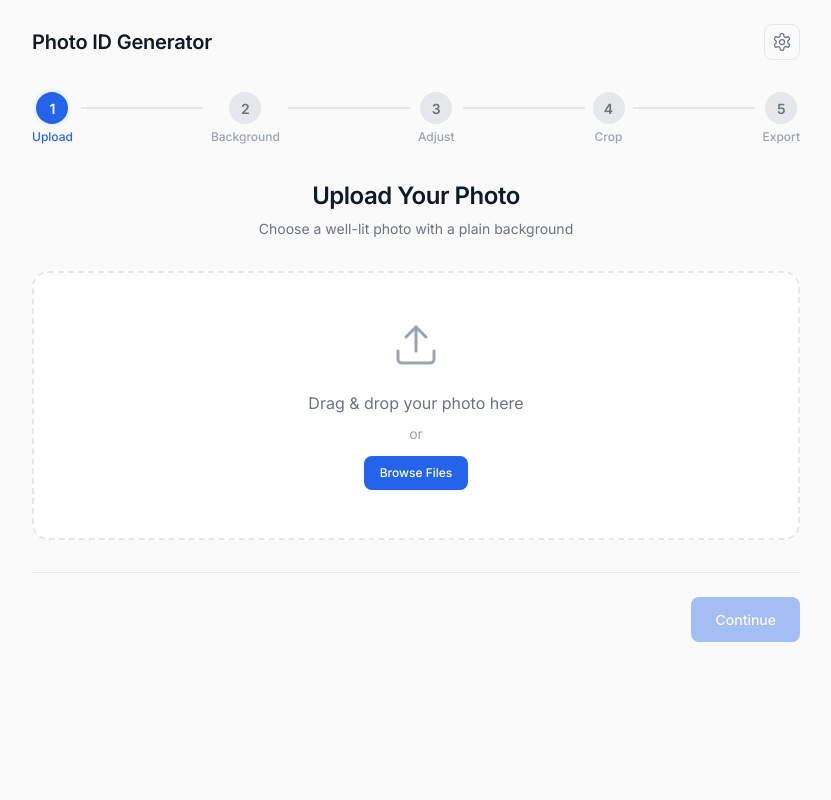
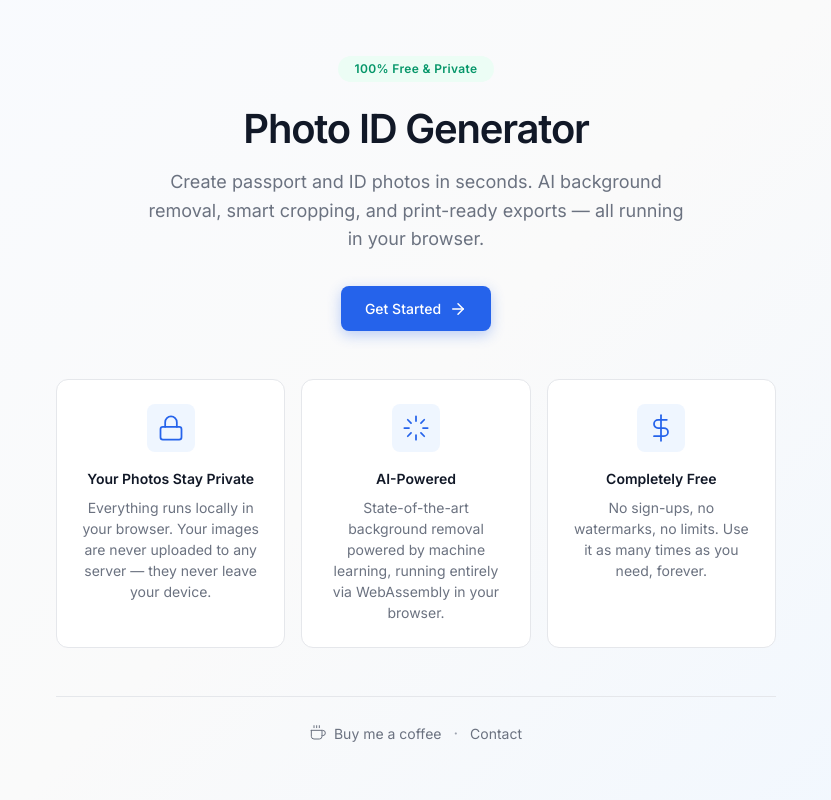
Before and after one commit to christophorusdou/id-photo-editor, a Flask app: page / in a window 1280 px wide. Shown: the whole page, without its empty margins (224-1055 px from the left). Run offline with Flask 3, Linux system fonts and the light colour scheme; some libraries are stand-ins or nearby versions.

Commit message:
Add SEO metadata, social sharing, and landing page integration
Add meta description, canonical URL, Open Graph and Twitter Card tags,
JSON-LD structured data (WebApplication), SVG favicon, web app manifest,
robots.txt, sitemap.xml, and a generated 1200x630 OG preview image.
Wire up landing page show/hide and its styles.

Co-Authored-By: Claude Opus 4.6 <noreply@anthropic.com>

```diff
--- a/index.html
+++ b/index.html
@@ -3,7 +3,57 @@
     <head>
         <meta charset="UTF-8" />
         <meta name="viewport" content="width=device-width, initial-scale=1.0" />
-        <title>Photo ID Generator</title>
+        <title>Photo ID Generator — Free Passport & ID Photos in Seconds</title>
+        <meta name="description" content="Create passport and ID photos instantly. AI-powered background removal, smart cropping, and print-ready 4x6 layouts — 100% free, private, and runs entirely in your browser." />
+        <link rel="canonical" href="https://id-photo-editor.cdrift.com/" />
+        <meta name="robots" content="index, follow" />
+
+        <!-- Open Graph -->
+        <meta property="og:type" content="website" />
+        <meta property="og:title" content="Photo ID Generator — Free Passport & ID Photos" />
+        <meta property="og:description" content="Create passport and ID photos instantly. AI background removal, smart cropping, and print-ready exports — 100% free and private." />
+        <meta property="og:url" content="https://id-photo-editor.cdrift.com/" />
+        <meta property="og:site_name" content="Photo ID Generator" />
+        <meta property="og:image" content="https://id-photo-editor.cdrift.com/og-image.png" />
+        <meta property="og:image:width" content="1200" />
+        <meta property="og:image:height" content="630" />
+
+        <!-- Twitter Card -->
+        <meta name="twitter:card" content="summary_large_image" />
+        <meta name="twitter:title" content="Photo ID Generator — Free Passport & ID Photos" />
+        <meta name="twitter:description" content="Create passport and ID photos instantly. AI background removal, smart cropping, and print-ready exports — 100% free and private." />
+        <meta name="twitter:image" content="https://id-photo-editor.cdrift.com/og-image.png" />
+
+        <!-- Theme & Icons -->
+        <meta name="theme-color" content="#2563eb" />
+        <link rel="icon" type="image/svg+xml" href="/favicon.svg" />
+        <link rel="manifest" href="/manifest.json" />
+
+        <!-- Structured Data -->
+        <script type="application/ld+json">
+        {
+            "@context": "https://schema.org",
+            "@type": "WebApplication",
+            "name": "Photo ID Generator",
+            "url": "https://id-photo-editor.cdrift.com/",
+            "description": "Create passport and ID photos in seconds. AI-powered background removal, smart cropping, and print-ready 4x6 layouts — runs entirely in your browser.",
+            "applicationCategory": "PhotographyApplication",
+            "operatingSystem": "Any (browser-based)",
+            "offers": {
+                "@type": "Offer",
+                "price": "0",
+                "priceCurrency": "USD"
+            },
+            "featureList": [
+                "AI background removal",
+                "Smart cropping with presets",
+                "4x6 print layout generation",
+                "300 DPI export",
+                "100% client-side processing"
+            ]
+        }
+        </script>
+
         <link
             rel="stylesheet"
             href="https://cdnjs.cloudflare.com/ajax/libs/cropperjs/1.5.12/cropper.min.css"
@@ -15,7 +65,58 @@
         <link rel="stylesheet" href="static/style.css" />
     </head>
     <body>
-        <div class="app-shell">
+        <!-- Landing Page -->
+        <div class="landing" id="landing">
+            <div class="landing-inner">
+                <div class="landing-hero">
+                    <div class="landing-badge">100% Free &amp; Private</div>
+                    <h1 class="landing-title">Photo ID Generator</h1>
+                    <p class="landing-tagline">Create passport and ID photos in seconds. AI background removal, smart cropping, and print-ready exports &mdash; all running in your browser.</p>
+                    <button class="btn-primary landing-cta" id="get-started" type="button">
+                        Get Started
+                        <svg width="18" height="18" viewBox="0 0 24 24" fill="none" stroke="currentColor" stroke-width="2" stroke-linecap="round" stroke-linejoin="round"><line x1="5" y1="12" x2="19" y2="12"/><polyline points="12 5 19 12 12 19"/></svg>
+                    </button>
+                </div>
+
+                <div class="landing-features">
+                    <div class="feature-card">
+                        <div class="feature-icon">
+                            <svg width="28" height="28" viewBox="0 0 24 24" fill="none" stroke="currentColor" stroke-width="1.5" stroke-linecap="round" stroke-linejoin="round"><rect x="3" y="11" width="18" height="11" rx="2" ry="2"/><path d="M7 11V7a5 5 0 0 1 10 0v4"/></svg>
+                        </div>
+                        <h3>Your Photos Stay Private</h3>
+                        <p>Everything runs locally in your browser. Your images are never uploaded to any server &mdash; they never leave your device.</p>
+                    </div>
+                    <div class="feature-card">
+                        <div class="feature-icon">
+                            <svg width="28" height="28" viewBox="0 0 24 24" fill="none" stroke="currentColor" stroke-width="1.5" stroke-linecap="round" stroke-linejoin="round"><path d="M12 2v4m0 12v4M4.93 4.93l2.83 2.83m8.48 8.48l2.83 2.83M2 12h4m12 0h4M4.93 19.07l2.83-2.83m8.48-8.48l2.83-2.83"/></svg>
+                        </div>
+                        <h3>AI-Powered</h3>
+                        <p>State-of-the-art background removal powered by machine learning, running entirely via WebAssembly in your browser.</p>
+                    </div>
+                    <div class="feature-card">
+                        <div class="feature-icon">
+                            <svg width="28" height="28" viewBox="0 0 24 24" fill="none" stroke="currentColor" stroke-width="1.5" stroke-linecap="round" stroke-linejoin="round"><line x1="12" y1="1" x2="12" y2="23"/><path d="M17 5H9.5a3.5 3.5 0 0 0 0 7h5a3.5 3.5 0 0 1 0 7H6"/></svg>
+                        </div>
+                        <h3>Completely Free</h3>
+                        <p>No sign-ups, no watermarks, no limits. Use it as many times as you need, forever.</p>
+                    </div>
+                </div>
+
+                <footer class="landing-footer">
+                    <div class="landing-footer-links">
+                        <a href="https://buymeacoffee.com/cdrift77" target="_blank" rel="noopener" class="footer-link coffee-link">
+                            <svg width="16" height="16" viewBox="0 0 24 24" fill="none" stroke="currentColor" stroke-width="1.5" stroke-linecap="round" stroke-linejoin="round"><path d="M18 8h1a4 4 0 0 1 0 8h-1"/><path d="M2 8h16v9a4 4 0 0 1-4 4H6a4 4 0 0 1-4-4V8z"/><line x1="6" y1="1" x2="6" y2="4"/><line x1="10" y1="1" x2="10" y2="4"/><line x1="14" y1="1" x2="14" y2="4"/></svg>
+                            Buy me a coffee
+                        </a>
+                        <span class="footer-sep">&middot;</span>
+                        <a href="https://cdrift77.com" target="_blank" rel="noopener" class="footer-link">Contact</a>
+                    </div>
+                </footer>
+            </div>
+        </div>
+
+        <!-- App (hidden until Get Started) -->
+        <div class="app-shell hidden" id="app-shell">
             <header class="app-header">
                 <h1 class="app-title">Photo ID Generator</h1>
                 <button class="btn-icon" id="settings-toggle" aria-label="Settings">
@@ -266,7 +367,7 @@
                     </div>
                 </div>
             </div>
-        </div>
+        </div> <!-- /app-shell -->
 
         <script src="https://cdnjs.cloudflare.com/ajax/libs/cropperjs/1.5.12/cropper.min.js"></script>
         <script type="module" src="static/app.js"></script>
--- /dev/null
+++ b/robots.txt
@@ -0,0 +1,5 @@
+User-agent: *
+Allow: /
+Disallow: /static/worker.js
+
+Sitemap: https://id-photo-editor.cdrift.com/sitemap.xml
--- a/static/app.js
+++ b/static/app.js
@@ -48,6 +48,9 @@ let lastBlobUrl = null;
 const $ = (id) => document.getElementById(id);
 
 const dom = {
+    landing: $("landing"),
+    appShell: $("app-shell"),
+    getStarted: $("get-started"),
     stepProgress: $("step-progress"),
 
     statusToast: $("status-toast"),
@@ -969,6 +972,11 @@ function attachEventListeners() {
 // ---------------------------------------------------------------------------
 // Initialization
 // ---------------------------------------------------------------------------
+dom.getStarted.addEventListener("click", () => {
+    dom.landing.classList.add("hidden");
+    dom.appShell.classList.remove("hidden");
+});
+
 setupDropZone();
 attachEventListeners();
 updateProgressIndicator();
--- a/static/style.css
+++ b/static/style.css
@@ -84,6 +84,160 @@ img {
 
 .hidden {
     display: none !important;
+}
+
+/* ---------------------------------------------------------------------------
+   Landing Page
+   --------------------------------------------------------------------------- */
+.landing {
+    min-height: 100vh;
+    display: flex;
+    align-items: center;
+    justify-content: center;
+    background: linear-gradient(135deg, #f8faff 0%, var(--color-bg) 50%, #f0f7ff 100%);
+    padding: var(--sp-6) var(--sp-4);
+}
+
+.landing-inner {
+    max-width: 720px;
+    width: 100%;
+}
+
+.landing-hero {
+    text-align: center;
+    margin-bottom: var(--sp-12);
+}
+
+.landing-badge {
+    display: inline-block;
+    padding: var(--sp-1) var(--sp-4);
+    background-color: var(--color-success-light);
+    color: var(--color-success);
+    font-size: var(--text-xs);
+    font-weight: 600;
+    border-radius: var(--radius-full);
+    letter-spacing: 0.03em;
+    margin-bottom: var(--sp-6);
+}
+
+.landing-title {
+    font-size: 2.5rem;
+    font-weight: 700;
+    color: var(--color-text);
+    letter-spacing: -0.03em;
+    line-height: 1.15;
+    margin-bottom: var(--sp-4);
+}
+
+.landing-tagline {
+    font-size: var(--text-lg);
+    color: var(--color-text-secondary);
+    line-height: 1.6;
+    max-width: 540px;
+    margin: 0 auto var(--sp-8);
+}
+
+.landing-cta {
+    padding: var(--sp-4) var(--sp-8);
+    font-size: var(--text-base);
+    font-weight: 600;
+    border-radius: var(--radius-lg);
+    box-shadow: 0 4px 14px rgba(37, 99, 235, 0.3);
+    transition: all var(--ease-base);
+}
+
+.landing-cta:hover {
+    box-shadow: 0 6px 20px rgba(37, 99, 235, 0.4);
+    transform: translateY(-1px);
+}
+
+.landing-cta svg {
+    transition: transform var(--ease-base);
+}
+
+.landing-cta:hover svg {
+    transform: translateX(3px);
+}
+
+.landing-features {
+    display: grid;
+    grid-template-columns: repeat(3, 1fr);
+    gap: var(--sp-4);
+    margin-bottom: var(--sp-12);
+}
+
+.feature-card {
+    background-color: var(--color-surface);
+    border: 1px solid var(--color-border);
+    border-radius: var(--radius-lg);
+    padding: var(--sp-6);
+    text-align: center;
+    transition: border-color var(--ease-base), box-shadow var(--ease-base);
+}
+
+.feature-card:hover {
+    border-color: var(--color-primary);
+    box-shadow: var(--shadow-md);
+}
+
+.feature-icon {
+    display: inline-flex;
+    align-items: center;
+    justify-content: center;
+    width: 48px;
+    height: 48px;
+    background-color: var(--color-primary-light);
+    color: var(--color-primary);
+    border-radius: var(--radius-md);
+    margin-bottom: var(--sp-4);
+}
+
+.feature-card h3 {
+    font-size: var(--text-sm);
+    font-weight: 600;
+    color: var(--color-text);
+    margin-bottom: var(--sp-2);
+}
+
+.feature-card p {
+    font-size: var(--text-sm);
+    color: var(--color-text-secondary);
+    line-height: 1.5;
+}
+
+.landing-footer {
+    text-align: center;
+    padding-top: var(--sp-6);
+    border-top: 1px solid var(--color-border);
+}
+
+.landing-footer-links {
+    display: flex;
+    align-items: center;
+    justify-content: center;
+    gap: var(--sp-3);
+}
+
+.footer-link {
+    display: inline-flex;
+    align-items: center;
+    gap: var(--sp-2);
+    font-size: var(--text-sm);
+    color: var(--color-text-secondary);
+    text-decoration: none;
+    transition: color var(--ease-fast);
+}
+
+.footer-link:hover {
+    color: var(--color-primary);
+}
+
+.coffee-link:hover {
+    color: #ff813f;
+}
+
+.footer-sep {
+    color: var(--color-text-tertiary);
 }
 
 /* ---------------------------------------------------------------------------
@@ -867,6 +1021,15 @@ img {
    Responsive: Tablet
    --------------------------------------------------------------------------- */
 @media (max-width: 768px) {
+    .landing-title {
+        font-size: 2rem;
+    }
+
+    .landing-features {
+        grid-template-columns: 1fr;
+        gap: var(--sp-3);
+    }
+
     .before-after {
         grid-template-columns: 1fr;
     }
@@ -897,6 +1060,14 @@ img {
    Responsive: Mobile
    --------------------------------------------------------------------------- */
 @media (max-width: 480px) {
+    .landing-title {
+        font-size: 1.75rem;
+    }
+
+    .landing-tagline {
+        font-size: var(--text-base);
+    }
+
     .app-shell {
         padding: var(--sp-4) var(--sp-3);
     }
```
Also changed, not shown: sitemap.xml (added, +9 -0 lines), favicon.svg (added), manifest.json (added), og-image.png (added).
